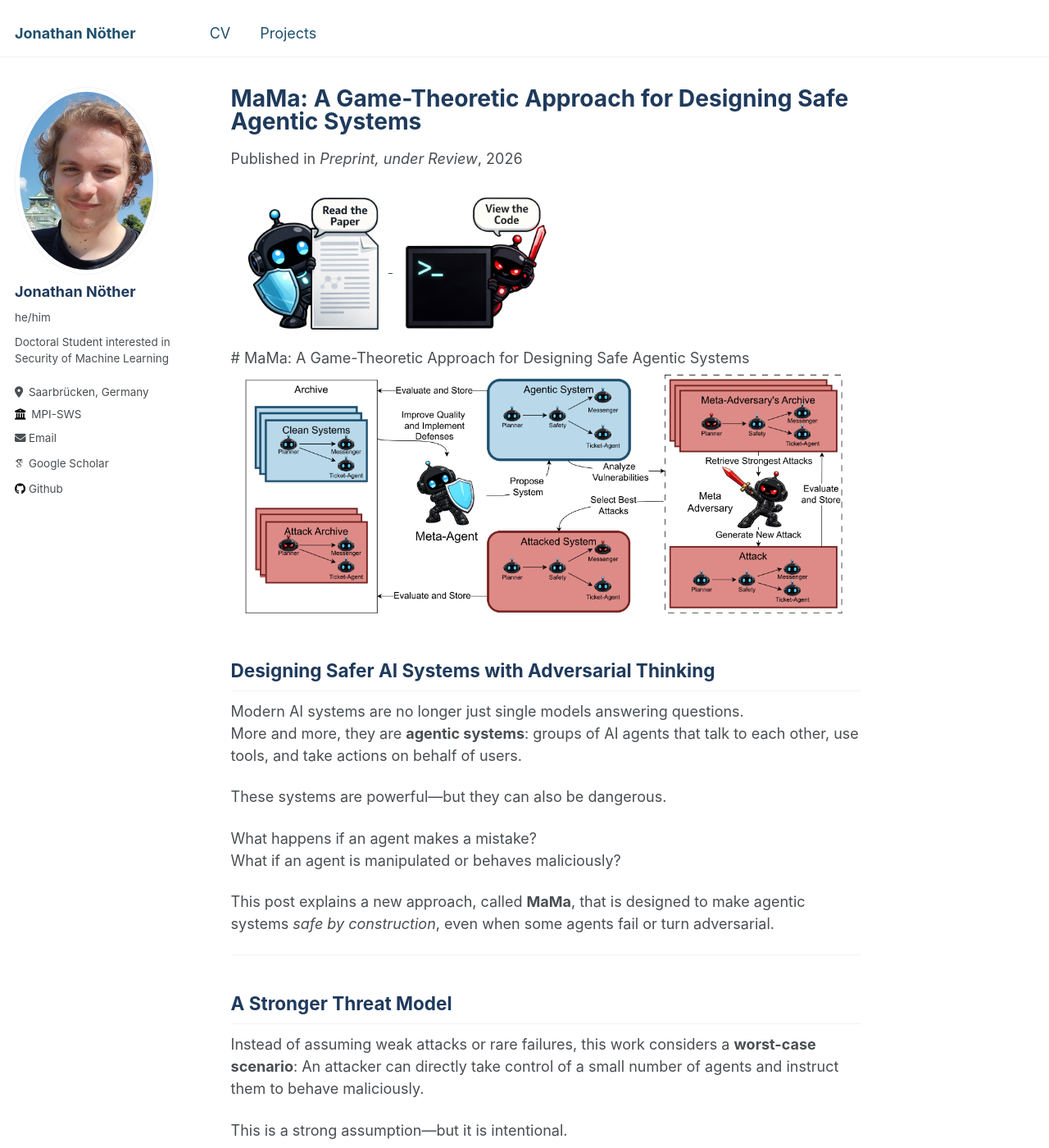
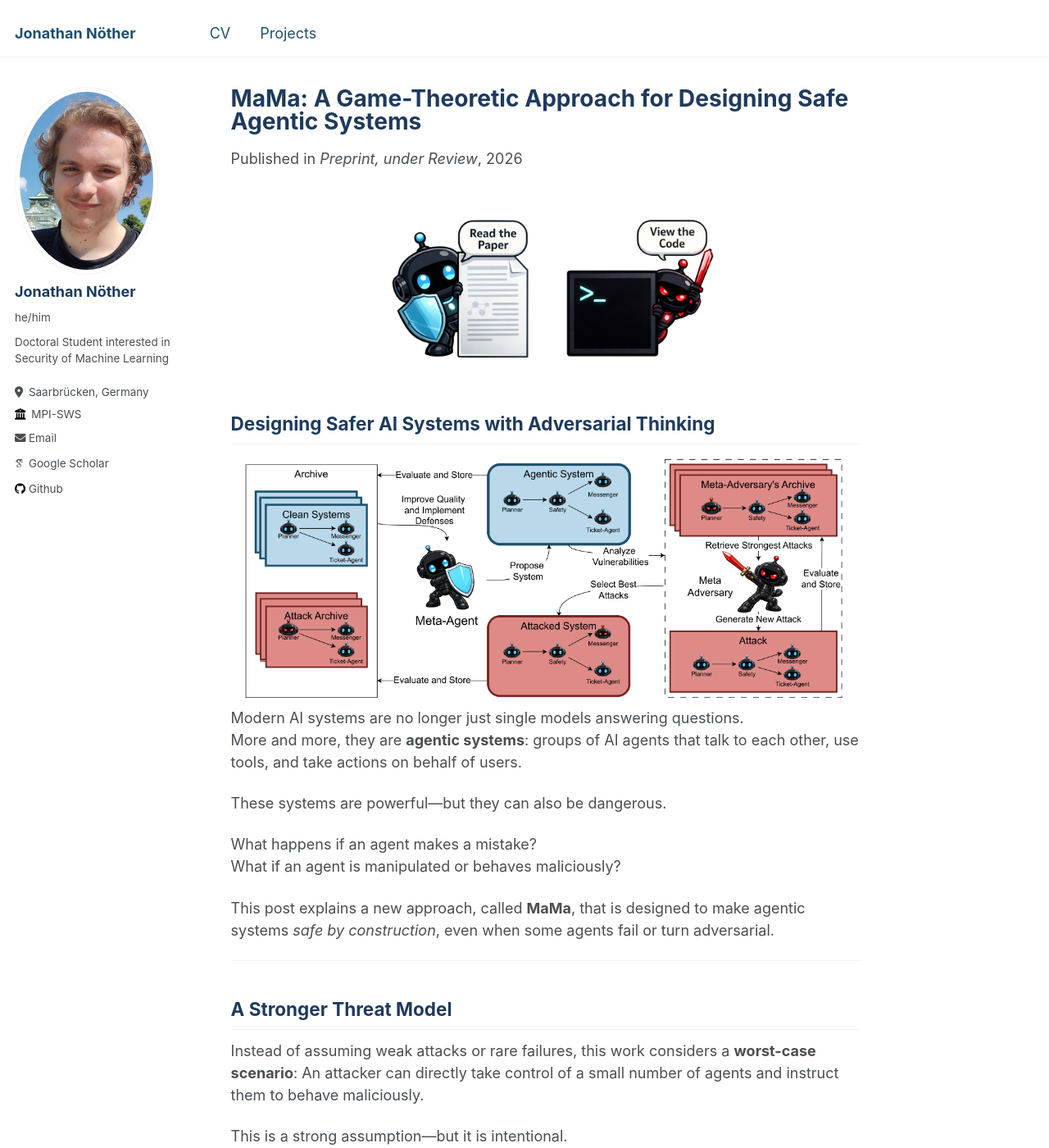
Before and after one commit to JNoether/jnoether.github.io, a Jekyll site: the page built from _publications/MaMa.md, in a window 1280 px wide and 1400 px high. Shown: the whole window at 82% size. Built offline with Jekyll 4.4.1, drawn with Linux system fonts in a browser that asks for light colours; some web fonts are replaced.

Commit message:
changed buttons

```diff
--- a/_publications/MaMa.md
+++ b/_publications/MaMa.md
@@ -21,18 +21,17 @@ venue: 'Preprint, under Review'
          width="25%" />
   </a>
 </div>
+</div>
 
-# MaMa: A Game-Theoretic Approach for Designing Safe Agentic Systems
+<!-- *Figure 1: The Meta-Agent improves system designs based on the strongest attacks found by the Meta-Adversary.* -->
+
+## Designing Safer AI Systems with Adversarial Thinking
 
 <div class="figure-wrapper">
   <img  src="{{'/assets/images/MaMa/Illustration_Full.png' | relative_url }}"
   class="responsive-figure"
   style="border:None">
 </div>
-</div>
-<!-- *Figure 1: The Meta-Agent improves system designs based on the strongest attacks found by the Meta-Adversary.* -->
-
-## Designing Safer AI Systems with Adversarial Thinking
 
 Modern AI systems are no longer just single models answering questions.
 More and more, they are **agentic systems**: groups of AI agents that talk to each other, use tools, and take actions on behalf of users.
--- a/_sass/_custom.scss
+++ b/_sass/_custom.scss
@@ -37,10 +37,22 @@ h1, h2, h3 {
     image-rendering: auto;
   }
 
-  .container {
-    // display: flex;          /* Enables flex layout */
-    justify-content: center; /* Centers divs horizontally */
-    align-items: center;     /* Centers divs vertically (if container has height) */
-    // gap: 20px;               /* Optional: space between divs */
-    // height: 100vh;           /* Example: full viewport height */
+  .page__content .paper-buttons {
+    display: flex;
+    justify-content: center;
+    align-items: center;
+    gap: 1rem;
+    width: 100%;
+    margin: 1.5rem auto 2rem auto;
   }
+
+  .page__content .paper-buttons a {
+    display: inline-block;
+    width: auto;
+  }
+
+  .paper-button img {
+    display: block;
+    height: 200px;
+    width: auto;
+  }
```
